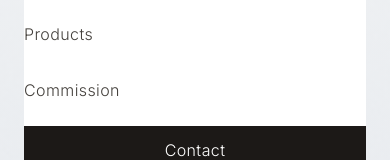
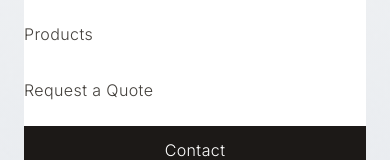
Before and after one commit to mehmetkarabag6-jpg/marblelore, a React (Create React App) app in the folder frontend/: page / in a window 390 px wide. Both pictures are taken after a click on the button 352 px from the left and 40 px from the top of the page. Shown: the part 203-363 px from the top of the page. Built offline with nearby package versions, Linux system fonts and the light colour scheme.

Commit message:
Update Header.jsx

```diff
--- a/frontend/src/components/Header.jsx
+++ b/frontend/src/components/Header.jsx
@@ -111,7 +111,7 @@ const Header = () => {
               onClick={() => scrollToSection('commission')}
               className="block w-full text-left py-2 text-base font-light tracking-wide text-stone-700 hover:text-stone-900 transition-colors duration-300"
             >
-              Commission
+              Request a Quote
             </button>
             <button
               onClick={() => scrollToSection('contact')}
```
